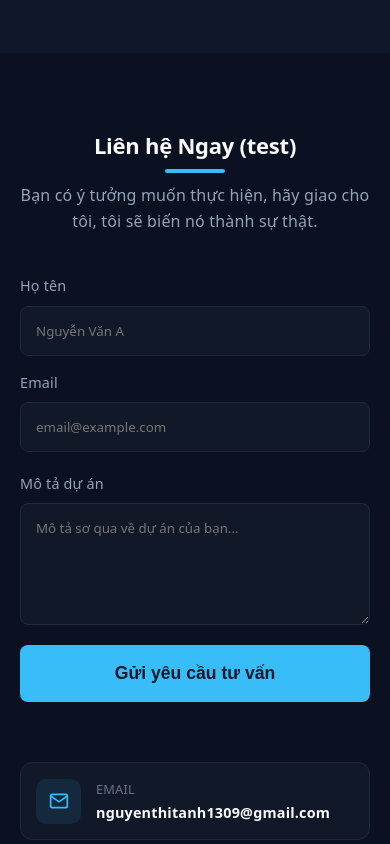
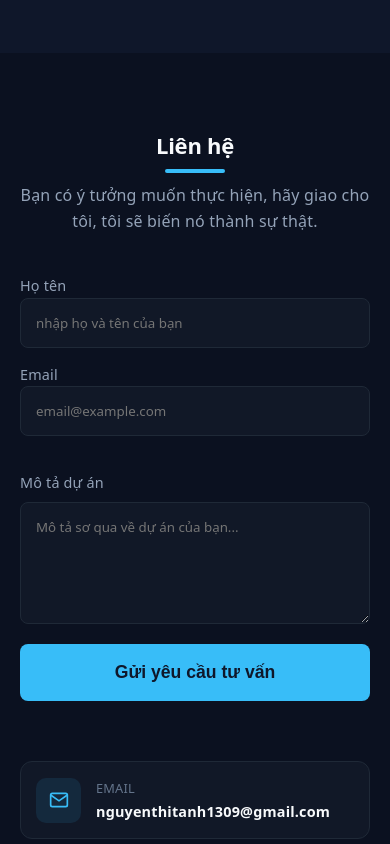
Before and after one commit to Nhattan1234/Nhattan1234.github.io, a React (Vite) app: page / in a window 390 px wide. Shown: the part 5860-6704 px from the top of the page. Built offline with nearby package versions, Linux system fonts and the light colour scheme.

Commit message:
fix responsive mobile

```diff
--- a/src/components/Contact.css
+++ b/src/components/Contact.css
@@ -189,3 +189,52 @@
     text-align: center;
   }
 }
+
+@media (max-width: 780px) {
+  /* 1. ÉP FORM XẾP DỌC BẰNG NGUYÊN LÝ KHỐI (BLOCK) */
+  .form-row {
+    display: block !important; /* Tước quyền Flexbox, ép xuống dòng tự nhiên */
+    width: 100% !important;
+  }
+
+  .form-row .input-field {
+    width: 100% !important;
+    margin-bottom: 15px !important; /* Tạo khoảng cách giữa ô Họ tên và ô Email */
+    display: block !important;
+  }
+
+  /* Ép 2 cái ô nhập chữ không được phình to qua mép màn hình */
+  .input-field input,
+  .input-field textarea {
+    width: 100% !important;
+    max-width: 100% !important;
+    box-sizing: border-box !important;
+  }
+
+  /* 2. ÉP THẺ CONTACT XẾP DỌC VÀ CHẶT CHỮ */
+  .contact-grid {
+    display: block !important; /* Tước quyền Grid, ép rớt xuống từng hàng */
+    width: 100% !important;
+  }
+
+  .contact-card {
+    display: flex !important; /* Giữ icon và chữ nằm ngang với nhau */
+    width: 100% !important;
+    margin-bottom: 15px !important;
+    box-sizing: border-box !important;
+    overflow: hidden !important; /* Tràn ra ngoài là cắt bỏ ngay */
+  }
+
+  .contact-info {
+    flex: 1 !important; /* Nhường hết chỗ trống cho chữ */
+    min-width: 0 !important; /* Thuốc chống phình to của WebKit iOS */
+  }
+
+  .contact-value {
+    display: block !important;
+    width: 100% !important;
+    word-break: break-all !important; /* Ép chặt chữ tàn bạo trên Safari */
+    overflow-wrap: break-word !important;
+    white-space: pre-wrap !important;
+  }
+}
--- a/src/components/Contact.jsx
+++ b/src/components/Contact.jsx
@@ -5,7 +5,7 @@ function Contact() {
   return (
     <section className="contact-section" id="contact">
       <div className="contact-wrapper">
-        <h2 className="section-title contact-title">Liên hệ Ngay (test)</h2>
+        <h2 className="section-title contact-title">Liên hệ</h2>
         <p className="contact-desc">
           Bạn có ý tưởng muốn thực hiện, hãy giao cho tôi, tôi sẽ biến nó thành sự thật.
         </p>
@@ -18,7 +18,7 @@ function Contact() {
             <div className="form-row">
               <div className="input-field">
                 <label>Họ tên</label>
-                <input type="text" name="name" placeholder="Nguyễn Văn A" required />
+                <input type="text" name="name" placeholder="nhập họ và tên của bạn" required />
               </div>
               <div className="input-field">
                 <label>Email</label>
```
